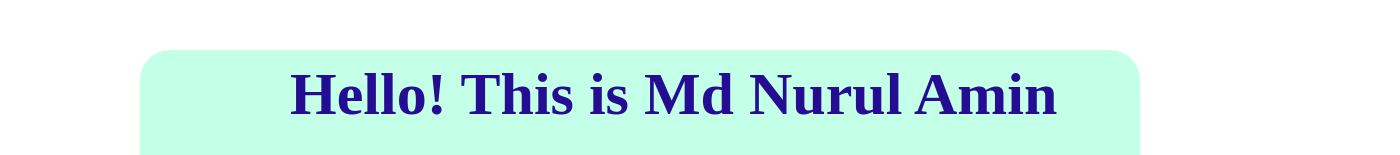
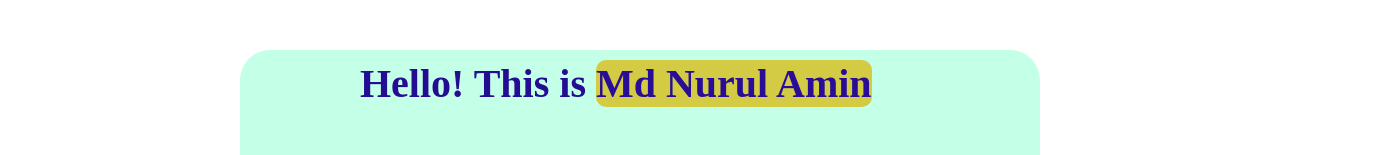
Before and after one commit to amindmtcl/first-website-nurul-amin, a plain HTML site: page index.html in a window 1280 px wide. Shown: the top 155 px of the page, 1400 px wide, since content can reach past the window. Drawn offline with Linux system fonts and the light colour scheme.

Commit message:
Add files via upload

```diff
--- a/css/style.css
+++ b/css/style.css
@@ -5,24 +5,30 @@
         margin:0px;
     }
     h1{    color: #240d92;
-        font-size: 60px;
+        font-size: 40px;
         margin: 0px 0px 50px 0px;
-        padding: 10px 50px 0px 150px;
+        padding: 10px 20px 0px 120px;
         box-sizing: border-box;
 
-        width: 1260px;
+        width: 1000px;
     }
     .box{
         background-color: #c4ffe7;
-        width: 1000px;
+        width: 800px;
         margin-left: auto;
         margin-right: auto;
         margin-top: 50px;
         border-radius: 30px;
 
-        span{
-            color: rgb(0, 255, 64);
-        }
+    span{
+        display: inline;color: rgb(42, 13, 150);
+        background-color: rgb(212, 203, 69);
+        border-radius: 10px;
+        display: inline-block;
+        padding: ;
+    }
+
+
 
         img{
             max-width: 100%;
--- a/index.html
+++ b/index.html
@@ -15,16 +15,22 @@
 
         <div class="box">
 
-        <h1> Hello! This is Md Nurul Amin</h1>
+        <h1> Hello! This is <span>Md Nurul Amin</span></h1>
         <img src="images/profile.jpg" alt="">
 
         </div>
 
 
-    <p style="font-size: 30px;">Hello, my name is Md.Nurul Amin, and I am a dedicated and skilled professional with over 10 years of experience in electrical and electronic engineering, as well as operations and maintenance. I hold a BSc in Electrical and Electronics Engineering from Northern University Bangladesh and a Diploma in Engineering (Electrical) from the Model Institute of Science and Technology, Gazipur.</p>
+    <p style="font-size: 30px; background-color: aqua;">Hello, my name is <strong><i> Nurul Amin</i></strong> , and I am an experienced Electrical Engineer with over 10 years of comprehensive experience in the fields of electrical maintenance, production management, and quality assurance. My career journey has equipped me with a robust skill set in managing and maintaining complex electrical systems, optimizing production processes, and ensuring high standards of quality and safety. Currently, I serve as a Maintainer at Dhaka Mass Transit Company Limited (DMTCL), where I am responsible for the maintenance and smooth operation of critical systems, including HVAC, lift and escalator systems, fire safety systems, and various electrical panels.
+
+        Previously, I have worked as a Sr. Production Officer at Arla Foods Bangladesh Ltd., where I gained extensive experience in overseeing daily plant operations, managing raw and packing material stock, and ensuring compliance with ISO standards. I started my professional career as a Trainee Assistant Engineer at Nasir Glass Industries Ltd., which provided me with a solid foundation in electrical maintenance, troubleshooting, and system optimization.
+
+        </p>
 
        <div class="box">
-        <h2 style="color: rgb(241, 191, 27);background-color: rgb(42, 30, 219);padding: 10px 10px 10px 10px;">I am proud to be an ABC Supervisory License Holder, which underscores my commitment to excellence and safety in the engineering field.</h2>
+        <h2 style="color: rgb(241, 191, 27);background-color: rgb(42, 30, 219);padding: 10px 10px 10px 10px; margin: 0%;">I hold a Bachelor's degree in Electrical and Electronics Engineering from Northern University Bangladesh and a Diploma in Electrical Engineering from the Model Institute of Science and Technology, Gazipur. My professional qualifications are further strengthened by several certifications and training programs, including a Supervisory Competency Certification (ABC License) and specialized training in electrical control systems and PLC operation.
+
+            I am dedicated to leveraging my expertise to contribute to the efficiency and reliability of electrical and electronic systems, ensuring operational excellence and safety in every project I undertake..I am proud to be an ABC Supervisory License Holder, which underscores my commitment to excellence and safety in the engineering field.</h2>
 
 
 
```
Also changed, not shown: images/profile.jpg.
